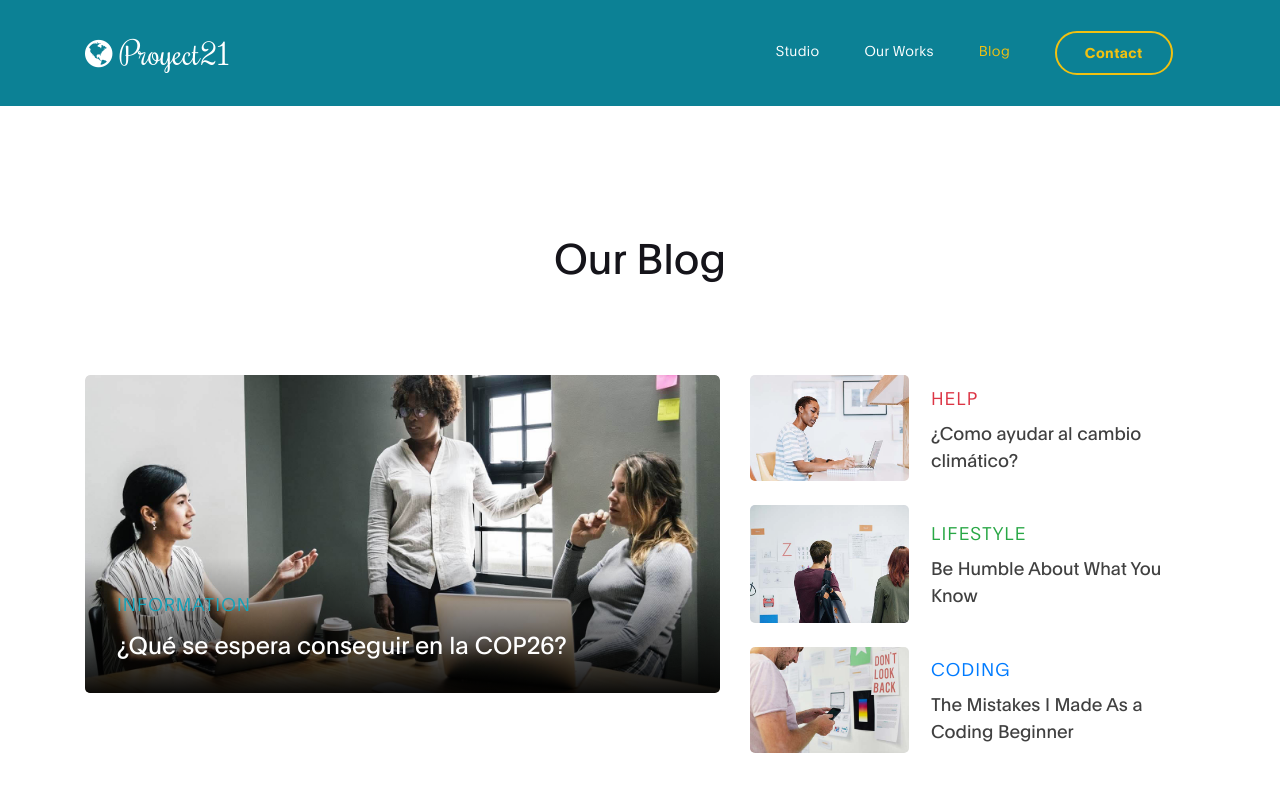
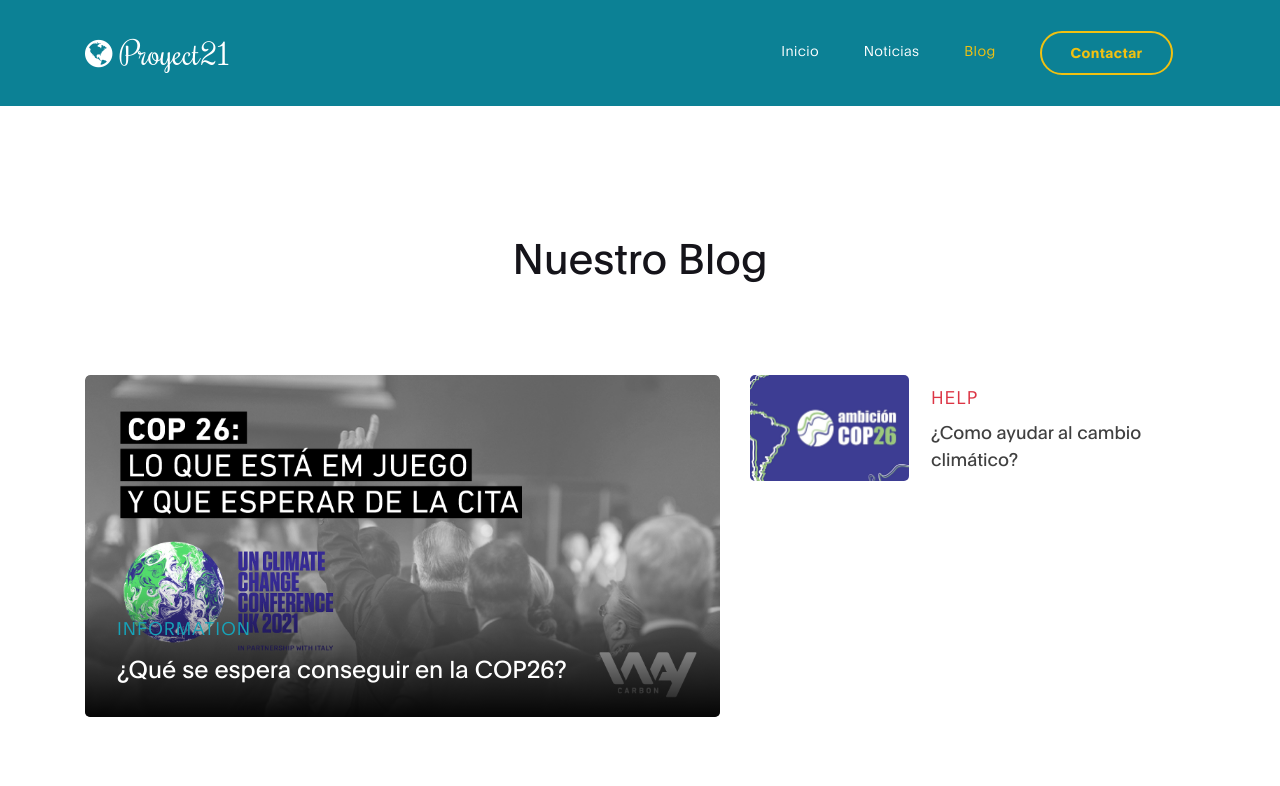
Before and after one commit to Kevyt0r/COP26, a plain HTML site: page blog.html in a window 1280 px wide. Shown: the top 786 px of the page. Drawn offline with Linux system fonts and the light colour scheme.

Commit message:
Add files via upload

```diff
--- a/blog.html
+++ b/blog.html
@@ -45,16 +45,16 @@ https://templatemo.com/tm-538-digital-trend
             <div class="collapse navbar-collapse" id="navbarNav">
                 <ul class="navbar-nav ml-auto">
                     <li class="nav-item">
-                        <a href="index.html#about" class="nav-link">Studio</a>
+                        <a href="index.html#about" class="nav-link">Inicio</a>
                     </li>
                     <li class="nav-item">
-                        <a href="index.html#project" class="nav-link">Our Works</a>
+                        <a href="index.html#project" class="nav-link">Noticias</a>
                     </li>
                     <li class="nav-item">
                         <a href="blog.html" class="nav-link active">Blog</a>
                     </li>
                     <li class="nav-item">
-                        <a href="contact.html" class="nav-link contact">Contact</a>
+                        <a href="contact.html" class="nav-link contact">Contactar</a>
                     </li>
                 </ul>
             </div>
@@ -69,12 +69,12 @@ https://templatemo.com/tm-538-digital-trend
 
                     <div class="col-lg-12 col-12 py-5 mt-5 mb-3 text-center">
 
-                      <h1 class="mb-4" data-aos="fade-up">Our Blog</h1>
+                      <h1 class="mb-4" data-aos="fade-up">Nuestro Blog</h1>
                     </div>
 
                     <div class="col-lg-7 col-md-7 col-12 mb-4">
                       <div class="blog-header" data-aos="fade-up" data-aos-delay="100">
-                        <img src="images/blog/blog-header-image.jpg" class="img-fluid" alt="blog header">
+                        <img src="images/blog/que espera cop26.png" class="img-fluid" alt="blog header">
 
                         <div class="blog-header-info">
                           <h4 class="blog-category text-info">Information</h4>
@@ -86,7 +86,7 @@ https://templatemo.com/tm-538-digital-trend
 
                     <div class="col-lg-5 col-md-5 col-12 mb-4">
                       <div class="blog-sidebar d-flex justify-content-center align-items-center" data-aos="fade-up" data-aos-delay="200">
-                        <img src="images/blog/blog-sidebar-image.jpg" class="img-fluid" alt="blog">
+                        <img src="images/blog/como aayudar.jpg" class="img-fluid" alt="blog">
 
                         <div class="blog-info">
                           <h4 class="blog-category text-danger">Help</h4>
@@ -95,7 +95,7 @@ https://templatemo.com/tm-538-digital-trend
                         </div>
                       </div>
 
-                      <div class="blog-sidebar py-4 d-flex justify-content-center align-items-center" data-aos="fade-up" data-aos-delay="300">
+<!--                       <div class="blog-sidebar py-4 d-flex justify-content-center align-items-center" data-aos="fade-up" data-aos-delay="300">
                         <img src="images/blog/blog-sidebar-image01.jpg" class="img-fluid" alt="blog">
 
                         <div class="blog-info">
@@ -113,7 +113,7 @@ https://templatemo.com/tm-538-digital-trend
 
                           <h3><a href="blog-detail.html">The Mistakes I Made As a Coding Beginner</a></h3>
                         </div>
-                      </div>
+                      </div> -->
 
                     </div>
 
```
Also changed, not shown: blog-detail.html (+3 -3 lines), blog-detail1.html (+3 -3 lines), contact.html (+3 -3 lines), project-detail.html (+3 -3 lines), project-detail1.html (+3 -3 lines).
